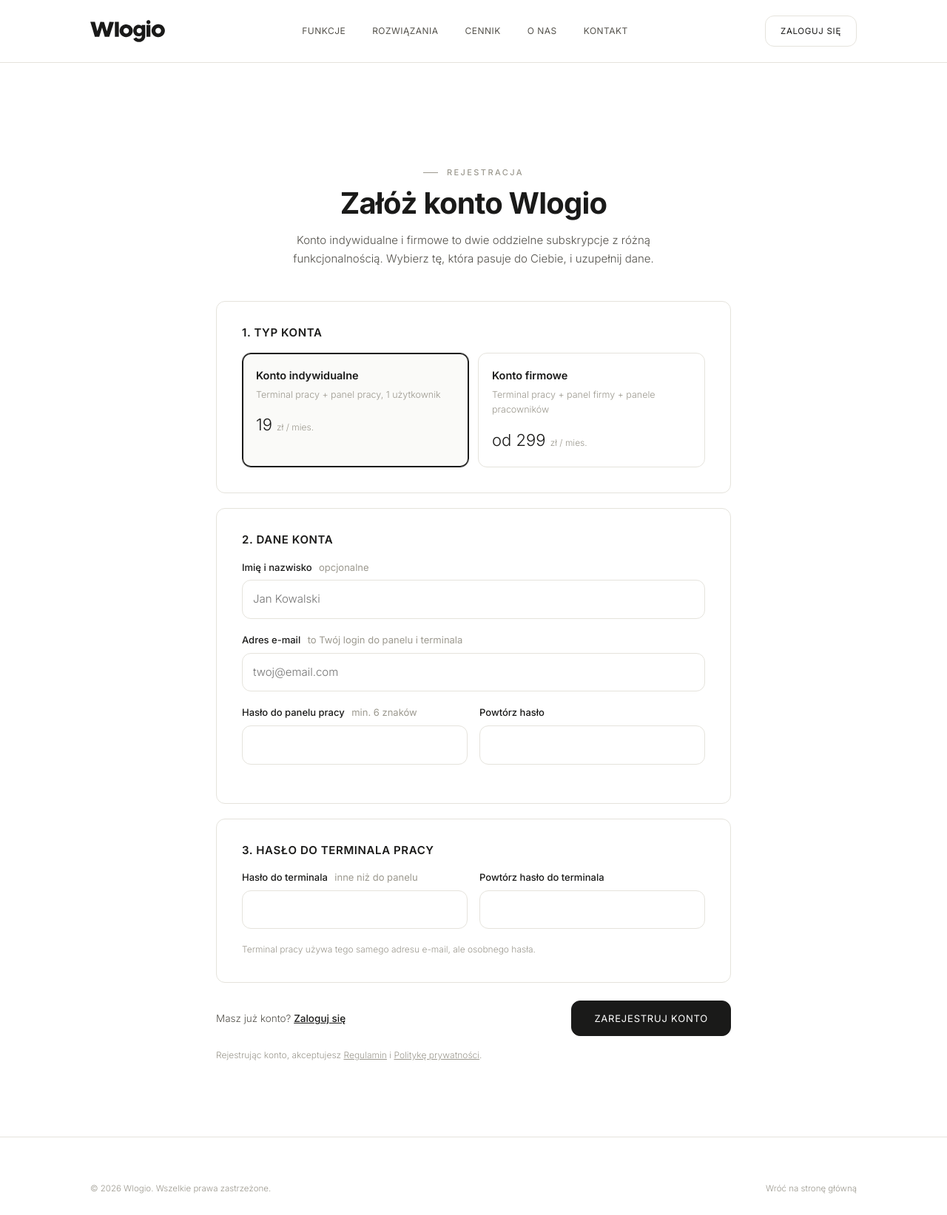
After one commit to pswierczynski/wlogio, a Flask app: page /rejestracja in a window 1280 px wide. The commit adds this page. Shown: the whole page at 74% size. Run offline with Flask 3, Linux system fonts and the light colour scheme.

Commit message:
feat(auth): single registration page on the site, remove registration from login, unify button radius

```diff
--- a/landing/assets/css/style.css
+++ b/landing/assets/css/style.css
@@ -111,7 +111,7 @@ button{font-family:inherit;}
 .hero h1{font-size:clamp(32px,3.2vw,48px); font-weight:700; letter-spacing:-0.02em; line-height:1.08; color:#fff;}
 .hero p.lead{margin-top:22px; font-size:16px; max-width:31ch; color:rgba(255,255,255,.92); font-weight:400;}
 .hero-cta{display:flex; gap:16px; margin-top:28px; flex-wrap:wrap;}
-.hero-cta .btn{border-radius:999px; gap:10px;}
+.hero-cta .btn{gap:10px;}
 .btn-lg{padding:17px 30px; font-size:13px;}
 .btn svg{flex:none;}
 
@@ -123,9 +123,9 @@ button{font-family:inherit;}
 body.home .site-header{position:fixed; left:0; right:0; background:transparent; backdrop-filter:none; border-bottom:1px solid transparent; transition:background .2s,border-color .2s;}
 body.home .site-header .brand,body.home .site-header .main-nav a{color:#fff;}
 body.home .site-header .main-nav a{font-weight:500; text-transform:none; font-size:14px; letter-spacing:0;}
-body.home .site-header .btn-outline{color:#fff; border-color:rgba(255,255,255,.6); border-radius:999px;}
+body.home .site-header .btn-outline{color:#fff; border-color:rgba(255,255,255,.6);}
 body.home .site-header .btn-outline:hover{border-color:#fff;}
-body.home .site-header .btn-register{background:#fff; color:var(--ink); border-color:#fff; border-radius:999px;}
+body.home .site-header .btn-register{background:#fff; color:var(--ink); border-color:#fff;}
 body.home .site-header .nav-toggle{color:#fff;}
 body.home .site-header.is-scrolled,body.home .site-header.menu-open{background:rgba(255,255,255,.95); backdrop-filter:blur(10px); border-bottom-color:var(--hairline);}
 body.home .site-header.is-scrolled .brand,body.home .site-header.menu-open .brand,
@@ -298,44 +298,42 @@ body.home .site-header.is-scrolled .btn-register{background:var(--ink); color:#f
 /* =========================================================
    Registration / plan picker page
    ========================================================= */
-.reg-hero{padding:90px 0 20px; text-align:center;}
-.reg-hero h1{font-size:clamp(26px,3.4vw,38px); font-weight:700;}
-.reg-hero p{max-width:56ch; margin:16px auto 0; font-size:14.5px;}
-
-.reg-tabs{display:flex; justify-content:center; gap:0; margin:40px 0 0; border:1px solid var(--hairline); border-radius:999px; width:max-content; margin-left:auto; margin-right:auto; overflow:hidden;}
-.reg-tab{
-  padding:13px 26px; border:none; border-right:1px solid var(--hairline); background:#fff; font-weight:400; font-size:12.5px;
-  color:var(--ink-soft); cursor:pointer; letter-spacing:.03em; text-transform:uppercase;
-}
-.reg-tab:last-child{border-right:none;}
-.reg-tab.active{background:var(--ink); color:#fff;}
-
-.reg-panel{display:none; padding:40px 0 100px;}
-.reg-panel.active{display:block;}
-
-.plan-picker{display:grid; grid-template-columns:repeat(3,1fr); gap:16px; max-width:var(--max); margin:0 auto;}
-.plan-picker.single{grid-template-columns:minmax(300px,420px); justify-content:center;}
-.pick-card{
-  text-align:left; border:1px solid var(--hairline); border-radius:var(--radius); padding:28px 24px; background:#fff; cursor:pointer;
-  transition:background .2s ease, border-color .2s ease; position:relative;
-}
-.pick-card:hover{background:var(--paper-alt); border-color:var(--ink-faint);}
-.pick-card.selected{background:var(--paper-alt); border-color:var(--ink); box-shadow:none;}
-.pick-card .badge-pop{position:absolute; top:10px; right:10px; background:var(--ink); color:#fff; font-size:10px; font-weight:500; padding:5px 12px; letter-spacing:.03em; text-transform:uppercase; border-radius:999px;}
-.pick-card h3{font-size:14.5px; font-weight:600; text-transform:uppercase; letter-spacing:.03em;}
-.pick-card .range{font-size:12px; color:var(--ink-faint); margin-top:6px;}
-.pick-card .price{display:flex; align-items:baseline; gap:6px; margin:18px 0 16px;}
-.pick-card .price .amount{font-weight:300; font-size:30px;}
-.pick-card .price .unit{font-size:12px; color:var(--ink-faint);}
-.pick-card ul{display:flex; flex-direction:column; gap:9px; margin-bottom:6px;}
-.pick-card ul li{display:flex; gap:8px; font-size:12.5px; color:var(--ink-soft); font-weight:300;}
-.pick-card ul li svg{width:13px; height:13px; color:var(--ink); flex:none; margin-top:2px;}
-.pick-radio{display:none;}
-
-.reg-continue{max-width:var(--max); margin:0 auto 0; display:flex; align-items:center; justify-content:space-between; gap:16px; padding:26px 0; border-top:1px solid var(--hairline); border-bottom:1px solid var(--hairline); flex-wrap:wrap;}
-.reg-continue .selected-summary{font-size:13.5px; color:var(--ink-soft);}
-.reg-continue .selected-summary b{color:var(--ink); font-weight:500;}
-.reg-note{max-width:var(--max); margin:18px auto 0; font-size:12px; color:var(--ink-faint); text-align:center;}
+/* ---------- Rejestracja (formularz) ---------- */
+.reg-hero{padding:130px 0 10px; text-align:center;}
+.reg-hero h1{font-size:clamp(28px,3.4vw,40px); font-weight:700; letter-spacing:-0.02em;}
+.reg-hero p{max-width:56ch; margin:16px auto 0; font-size:15px; color:var(--ink-soft);}
+.reg-wrap{max-width:760px; margin:0 auto; padding:34px 32px 100px;}
+.reg-card{border:1px solid var(--hairline); border-radius:var(--radius); background:var(--paper); padding:34px;}
+.reg-card + .reg-card{margin-top:20px;}
+.reg-card h2{font-size:15px; font-weight:600; text-transform:uppercase; letter-spacing:.04em; margin-bottom:18px;}
+.reg-alert{border:1px solid var(--ink); background:var(--paper-alt); border-radius:var(--radius); padding:14px 18px; font-size:14px; margin-bottom:20px;}
+.opt-grid{display:grid; gap:12px;}
+.opt-grid.two{grid-template-columns:repeat(2,1fr);}
+.opt-grid.three{grid-template-columns:repeat(3,1fr);}
+.opt{position:relative; display:block; cursor:pointer;}
+.opt input{position:absolute; opacity:0; inset:0; cursor:pointer;}
+.opt .opt-body{display:block; border:1px solid var(--hairline); border-radius:var(--radius); padding:18px; height:100%; transition:border-color .2s, background .2s;}
+.opt:hover .opt-body{border-color:var(--ink-faint);}
+.opt input:checked + .opt-body{border-color:var(--ink); background:var(--paper-alt); box-shadow:inset 0 0 0 1px var(--ink);}
+.opt input:focus-visible + .opt-body{outline:2px solid var(--ink); outline-offset:2px;}
+.opt .t{display:block; font-weight:600; font-size:14.5px;}
+.opt .s{display:block; font-size:12.5px; color:var(--ink-faint); margin-top:4px;}
+.opt .p{display:block; margin-top:12px; font-size:22px; font-weight:300;}
+.opt .p small{font-size:12px; color:var(--ink-faint);}
+.reg-sub{margin-top:22px;}
+.field{display:flex; flex-direction:column; gap:6px; margin-bottom:18px;}
+.field:last-child{margin-bottom:0;}
+.field label{font-size:13px; font-weight:500;}
+.field label .hint{font-weight:400; color:var(--ink-faint); margin-left:6px;}
+.field input{font:inherit; font-size:15px; padding:13px 14px; border:1px solid var(--hairline); border-radius:var(--radius); background:#fff; color:var(--ink); width:100%;}
+.field input:focus{outline:none; border-color:var(--ink);}
+.field-row{display:grid; grid-template-columns:1fr 1fr; gap:16px;}
+.reg-actions{display:flex; align-items:center; justify-content:space-between; gap:16px; flex-wrap:wrap; margin-top:24px;}
+.reg-actions .alt{font-size:13.5px; color:var(--ink-soft);}
+.reg-actions .alt a{color:var(--ink); font-weight:500; text-decoration:underline;}
+.reg-legal{font-size:12px; color:var(--ink-faint); margin-top:16px;}
+.reg-legal a{text-decoration:underline;}
+[hidden]{display:none !important;}
 
 /* ---------- Responsive ---------- */
 @media (max-width: 980px){
@@ -357,7 +355,8 @@ body.home .site-header.is-scrolled .btn-register{background:var(--ink); color:#f
   .stat-grid{grid-template-columns:repeat(2,1fr);}
   .stat:nth-child(2n){border-right:none;}
   .footer-grid{grid-template-columns:repeat(2,1fr);}
-  .plan-picker{grid-template-columns:1fr;}
+  .opt-grid.three,.opt-grid.two,.field-row{grid-template-columns:1fr;}
+  .reg-card{padding:24px 20px;}
 }
 @media (max-width: 560px){
   .plan-row{grid-template-columns:1fr;}
--- a/wlogio_app/__init__.py
+++ b/wlogio_app/__init__.py
@@ -86,7 +86,7 @@ def create_app(config_name='default'):
         return send_from_directory(landing_dir, 'index.html')
 
     # Podstrony strony marketingowej (linki w landing/ są względne: rejestracja.html itd.)
-    for _page in ('rejestracja', 'regulamin', 'polityka-prywatnosci'):
+    for _page in ('regulamin', 'polityka-prywatnosci'):
         def _make(page):
             def view():
                 return send_from_directory(landing_dir, page + '.html')
--- a/wlogio_app/routes/auth.py
+++ b/wlogio_app/routes/auth.py
@@ -37,51 +37,60 @@ def login():
     return render_template('auth/login.html', kiosk=kiosk)
 
 
-@auth_bp.route('/register/', methods=['GET', 'POST'])
+# Mapowanie parametrów z linków na stronie (cennik) na wartości formularza.
+_TYP_MAP = {'indywidualna': 'individual', 'firmowa': 'company'}
+_PLAN_MAP = {'mala': 'small', 'srednia': 'medium', 'duza': 'large'}
+
+
+def _register_error(message, form):
+    return render_template(
+        'site/rejestracja.html', error=message,
+        form={
+            'account_type': form.get('account_type') if form.get('account_type') in REGISTRATION_ACCOUNT_TYPES else 'individual',
+            'company_size': form.get('company_size') if form.get('company_size') in COMPANY_SIZES else 'small',
+            'name': form.get('name', ''),
+            'email': form.get('email', ''),
+        },
+    ), 400
+
+
+@auth_bp.route('/rejestracja', methods=['GET', 'POST'])
 def register():
+    """Rejestracja konta — jedyny formularz (strona wlogio.pl/rejestracja)."""
     if current_user.is_authenticated:
         return redirect(url_for('dashboard.index'))
 
     if request.method == 'POST':
-        email = request.form.get('email', '').strip().lower()
-        password = request.form.get('password', '')
-        password2 = request.form.get('password2', '')
-        terminal_password = request.form.get('terminal_password', '')
-        terminal_password2 = request.form.get('terminal_password2', '')
-        name = request.form.get('name', '').strip()
-        account_type = request.form.get('account_type', '')
-        company_size = request.form.get('company_size', '')
+        f = request.form
+        email = f.get('email', '').strip().lower()
+        password = f.get('password', '')
+        password2 = f.get('password2', '')
+        terminal_password = f.get('terminal_password', '')
+        terminal_password2 = f.get('terminal_password2', '')
+        name = f.get('name', '').strip()
+        account_type = f.get('account_type', '')
+        company_size = f.get('company_size', '')
 
         if not email or not password:
-            flash('Email i hasło są wymagane.', 'error')
-            return render_template('auth/register.html')
+            return _register_error('Email i hasło są wymagane.', f)
         if account_type not in REGISTRATION_ACCOUNT_TYPES:
-            flash('Wybierz typ konta.', 'error')
-            return render_template('auth/register.html')
+            return _register_error('Wybierz typ konta.', f)
         if account_type == 'company' and not name:
-            flash('Nazwa firmy jest wymagana.', 'error')
-            return render_template('auth/register.html')
+            return _register_error('Nazwa firmy jest wymagana.', f)
         if account_type == 'company' and company_size not in COMPANY_SIZES:
-            flash('Wybierz wielkość firmy.', 'error')
-            return render_template('auth/register.html')
+            return _register_error('Wybierz wielkość firmy.', f)
         if password != password2:
-            flash('Hasła nie są identyczne.', 'error')
-            return render_template('auth/register.html')
+            return _register_error('Hasła nie są identyczne.', f)
         if len(password) < 6:
-            flash('Hasło musi mieć minimum 6 znaków.', 'error')
-            return render_template('auth/register.html')
+            return _register_error('Hasło musi mieć minimum 6 znaków.', f)
         if len(terminal_password) < 6:
-            flash('Hasło do terminala musi mieć minimum 6 znaków.', 'error')
-            return render_template('auth/register.html')
+            return _register_error('Hasło do terminala musi mieć minimum 6 znaków.', f)
         if terminal_password != terminal_password2:
-            flash('Hasła do terminala nie są identyczne.', 'error')
-            return render_template('auth/register.html')
+            return _register_error('Hasła do terminala nie są identyczne.', f)
         if terminal_password == password:
-            flash('Hasło do terminala musi być inne niż hasło do panelu pracy.', 'error')
-            return render_template('auth/register.html')
+            return _register_error('Hasło do terminala musi być inne niż hasło do panelu pracy.', f)
         if User.query.filter_by(email=email).first():
-            flash('Ten adres email jest już zarejestrowany.', 'error')
-            return render_template('auth/register.html')
+            return _register_error('Ten adres email jest już zarejestrowany.', f)
 
         user = User(email=email, name=name, account_type=account_type,
                     company_size=company_size if account_type == 'company' else None)
@@ -106,7 +115,19 @@ def register():
         flash('Konto utworzone. Możesz się zalogować.', 'success')
         return redirect(url_for('auth.login'))
 
-    return render_template('auth/register.html')
+    # GET — wstępny wybór planu z linków w cenniku (?typ=firmowa&plan=srednia)
+    account_type = _TYP_MAP.get(request.args.get('typ', ''), 'individual')
+    company_size = _PLAN_MAP.get(request.args.get('plan', ''), 'small')
+    return render_template('site/rejestracja.html', error=None, form={
+        'account_type': account_type, 'company_size': company_size, 'name': '', 'email': '',
+    })
+
+
+@auth_bp.route('/register/')
+@auth_bp.route('/rejestracja.html')
+def register_legacy():
+    """Stare adresy rejestracji — przekierowanie na /rejestracja (zachowuje parametry)."""
+    return redirect(url_for('auth.register', **request.args), code=301)
 
 
 @auth_bp.route('/logout/')
--- /dev/null
+++ b/wlogio_app/templates/site/rejestracja.html
@@ -0,0 +1,157 @@
+<!DOCTYPE html>
+<html lang="pl">
+<head>
+<meta charset="UTF-8">
+<meta name="viewport" content="width=device-width, initial-scale=1">
+<title>Rejestracja — Wlogio</title>
+<meta name="description" content="Załóż konto Wlogio — indywidualne lub firmowe — i zacznij rejestrować czas pracy.">
+<link rel="icon" href="data:,">
+<link rel="preconnect" href="https://fonts.googleapis.com">
+<link rel="preconnect" href="https://fonts.gstatic.com" crossorigin>
+<link href="https://fonts.googleapis.com/css2?family=Inter:wght@300;400;500;600;700&display=swap" rel="stylesheet">
+<link rel="stylesheet" href="/assets/css/style.css">
+</head>
+<body>
+
+<header class="site-header">
+  <div class="wrap">
+    <a class="brand" href="/">
+      <span class="wlogio-logo" role="img" aria-label="Wlogio"></span>
+    </a>
+    <nav class="main-nav" id="mainNav">
+      <a href="/#funkcje">Funkcje</a>
+      <a href="/#rozwiazania">Rozwiązania</a>
+      <a href="/#cennik">Cennik</a>
+      <a href="/#o-nas">O nas</a>
+      <a href="/#kontakt">Kontakt</a>
+    </nav>
+    <div class="header-actions">
+      <a class="btn btn-outline btn-sm" href="{{ url_for('auth.login') }}">Zaloguj się</a>
+      <button class="nav-toggle" id="navToggle" aria-label="Otwórz menu" aria-expanded="false">
+        <svg viewBox="0 0 24 24" fill="none"><path d="M4 6h16M4 12h16M4 18h16" stroke="currentColor" stroke-width="2" stroke-linecap="round"/></svg>
+      </button>
+    </div>
+  </div>
+</header>
+
+<main>
+  <section class="reg-hero">
+    <div class="wrap">
+      <span class="eyebrow">Rejestracja</span>
+      <h1 style="margin-top:10px;">Załóż konto Wlogio</h1>
+      <p>Konto indywidualne i firmowe to dwie oddzielne subskrypcje z różną funkcjonalnością. Wybierz tę, która pasuje do Ciebie, i uzupełnij dane.</p>
+    </div>
+  </section>
+
+  <div class="reg-wrap">
+    {% if error %}<div class="reg-alert" role="alert">{{ error }}</div>{% endif %}
+
+    <form method="POST" action="{{ url_for('auth.register') }}" id="regForm">
+
+      <div class="reg-card">
+        <h2>1. Typ konta</h2>
+        <div class="opt-grid two">
+          <label class="opt">
+            <input type="radio" name="account_type" value="individual" {% if form.account_type == 'individual' %}checked{% endif %}>
+            <span class="opt-body"><span class="t">Konto indywidualne</span><span class="s">Terminal pracy + panel pracy, 1 użytkownik</span><span class="p">19 <small>zł / mies.</small></span></span>
+          </label>
+          <label class="opt">
+            <input type="radio" name="account_type" value="company" {% if form.account_type == 'company' %}checked{% endif %}>
+            <span class="opt-body"><span class="t">Konto firmowe</span><span class="s">Terminal pracy + panel firmy + panele pracowników</span><span class="p">od 299 <small>zł / mies.</small></span></span>
+          </label>
+        </div>
+
+        <div class="reg-sub" id="sizeBlock" {% if form.account_type != 'company' %}hidden{% endif %}>
+          <div class="opt-grid three">
+            <label class="opt">
+              <input type="radio" name="company_size" value="small" {% if form.company_size == 'small' %}checked{% endif %}>
+              <span class="opt-body"><span class="t">Mała</span><span class="s">1 – 10 pracowników</span><span class="p">299 <small>zł / mies.</small></span></span>
+            </label>
+            <label class="opt">
+              <input type="radio" name="company_size" value="medium" {% if form.company_size == 'medium' %}checked{% endif %}>
+              <span class="opt-body"><span class="t">Średnia</span><span class="s">11 – 50 pracowników</span><span class="p">649 <small>zł / mies.</small></span></span>
+            </label>
+            <label class="opt">
+              <input type="radio" name="company_size" value="large" {% if form.company_size == 'large' %}checked{% endif %}>
+              <span class="opt-body"><span class="t">Duża</span><span class="s">51 – 100 pracowników</span><span class="p">1499 <small>zł / mies.</small></span></span>
+            </label>
+          </div>
+        </div>
+      </div>
+
+      <div class="reg-card">
+        <h2>2. Dane konta</h2>
+        <div class="field">
+          <label for="name" id="nameLabel">Imię i nazwisko <span class="hint">opcjonalne</span></label>
+          <input type="text" id="name" name="name" autocomplete="name" value="{{ form.name }}">
+        </div>
+        <div class="field">
+          <label for="email">Adres e-mail <span class="hint">to Twój login do panelu i terminala</span></label>
+          <input type="email" id="email" name="email" required autocomplete="email" value="{{ form.email }}" placeholder="twoj@email.com">
+        </div>
+        <div class="field-row">
+          <div class="field">
+            <label for="password">Hasło do panelu pracy <span class="hint">min. 6 znaków</span></label>
+            <input type="password" id="password" name="password" required autocomplete="new-password">
+          </div>
+          <div class="field">
+            <label for="password2">Powtórz hasło</label>
+            <input type="password" id="password2" name="password2" required autocomplete="new-password">
+          </div>
+        </div>
+      </div>
+
+      <div class="reg-card">
+        <h2>3. Hasło do terminala pracy</h2>
+        <div class="field-row">
+          <div class="field">
+            <label for="terminal_password">Hasło do terminala <span class="hint">inne niż do panelu</span></label>
+            <input type="password" id="terminal_password" name="terminal_password" required autocomplete="new-password">
+          </div>
+          <div class="field">
+            <label for="terminal_password2">Powtórz hasło do terminala</label>
+            <input type="password" id="terminal_password2" name="terminal_password2" required autocomplete="new-password">
+          </div>
+        </div>
+        <p class="reg-legal" style="margin-top:0;">Terminal pracy używa tego samego adresu e-mail, ale osobnego hasła.</p>
+      </div>
+
+      <div class="reg-actions">
+        <span class="alt">Masz już konto? <a href="{{ url_for('auth.login') }}">Zaloguj się</a></span>
+        <button type="submit" class="btn btn-primary">Zarejestruj konto</button>
+      </div>
+      <p class="reg-legal">Rejestrując konto, akceptujesz <a href="/regulamin.html" target="_blank" rel="noopener">Regulamin</a> i <a href="/polityka-prywatnosci.html" target="_blank" rel="noopener">Politykę prywatności</a>.</p>
+    </form>
+  </div>
+</main>
+
+<footer class="site-footer">
+  <div class="wrap">
+    <div class="footer-bottom" style="border-top:none;padding-top:0;">
+      <span>© 2026 Wlogio. Wszelkie prawa zastrzeżone.</span>
+      <a href="/" style="color:var(--ink-faint);">Wróć na stronę główną</a>
+    </div>
+  </div>
+</footer>
+
+<script src="/assets/js/main.js"></script>
+<script>
+(function () {
+  var radios = document.querySelectorAll('input[name="account_type"]');
+  var size = document.getElementById('sizeBlock');
+  var label = document.getElementById('nameLabel');
+  var name = document.getElementById('name');
+  function sync() {
+    var company = document.querySelector('input[name="account_type"]:checked').value === 'company';
+    size.hidden = !company;
+    size.querySelectorAll('input').forEach(function (i) { i.disabled = !company; });
+    label.innerHTML = company ? 'Nazwa firmy' : 'Imię i nazwisko <span class="hint">opcjonalne</span>';
+    name.required = company;
+    name.placeholder = company ? 'Nazwa Sp. z o.o.' : 'Jan Kowalski';
+  }
+  radios.forEach(function (r) { r.addEventListener('change', sync); });
+  sync();
+})();
+</script>
+</body>
+</html>
```
Also changed, not shown: landing/assets/js/main.js (+0 -59 lines), landing/index.html (+7 -7 lines), landing/rejestracja.html (deleted, +0 -139 lines), wlogio_app/templates/auth/login.html (+1 -13 lines), wlogio_app/templates/auth/register.html (deleted, +0 -172 lines).
